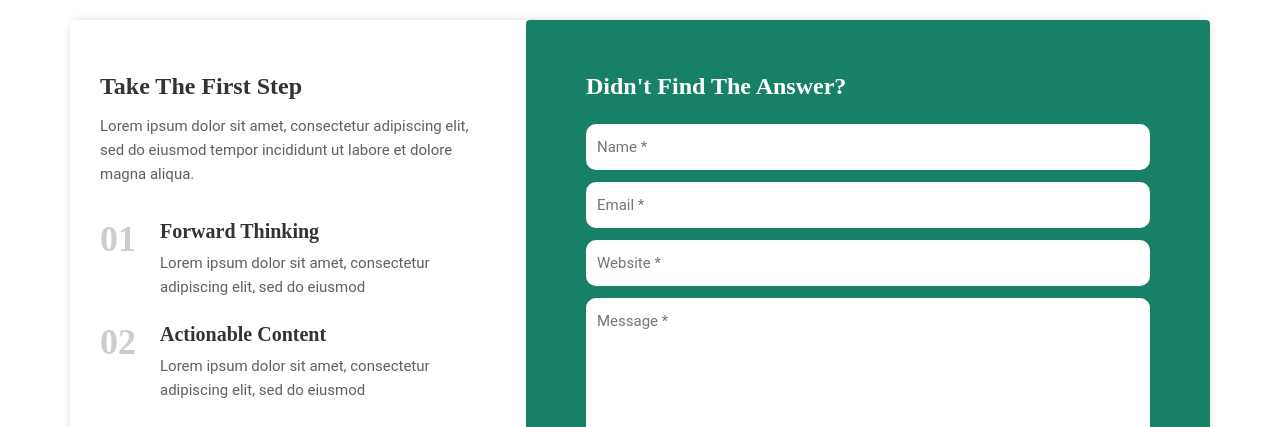
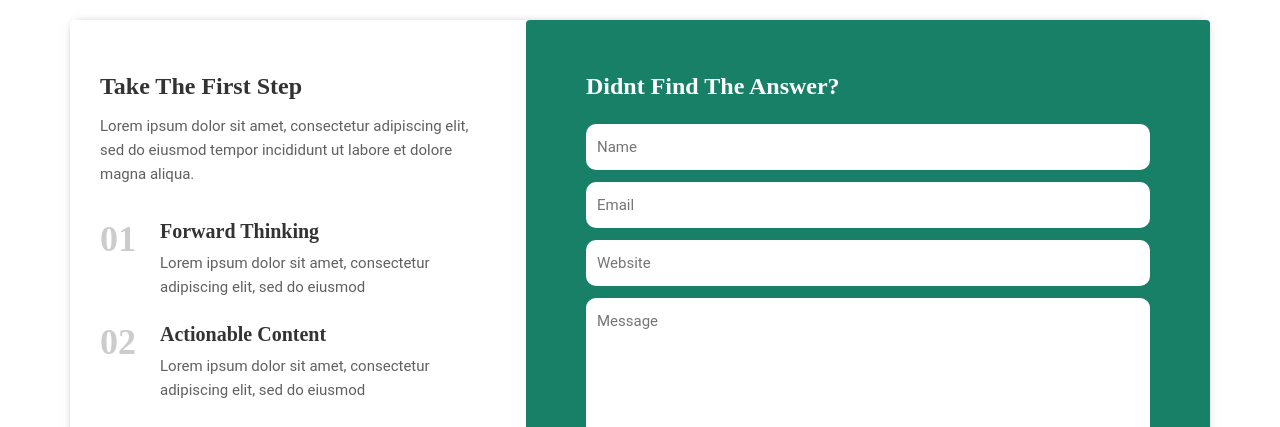
Before and after one commit to muharya55/stkip-tual, a Next.js app: page /kontak in a window 1280 px wide. Shown: the part 460-887 px from the top of the page. Built offline with nearby package versions, Linux system fonts and the light colour scheme; no server answers; some icons are missing; a web font is replaced by a local one.

Commit message:
perbaikan

```diff
--- a/src/app/berita-detail/page.tsx
+++ b/src/app/berita-detail/page.tsx
@@ -1,3 +1,4 @@
+import Image from 'next/image'
 import React from 'react'
 
 // src/app/berita-detail/page.tsx
@@ -15,7 +16,7 @@ export default async function Page({
                 <div className="row">
                 <div className="col-12 col-lg-12 mb-30px mb-lg-0">
                     <div className="blog-single-simple__wrapper">
-                    <img
+                    <Image
                         src="../images/berita/berita-1.jpeg"
                         alt=""
                         className="mb-30px"
--- a/src/app/kontak/page.tsx
+++ b/src/app/kontak/page.tsx
@@ -67,34 +67,33 @@ const Kontak = () => {
             </div>
             <div className="contact-box_right">
               <h5 className="fw-semibold text-white mb-20px">
-                Didn't Find The Answer?
+                Didnt Find The Answer?
               </h5>
               <form className="contact-box_right_form" id="contactForm">
                 <input
                   type="text"
                   id="name"
                   name="name"
-                  placeholder="Name *"
+                  placeholder="Name "
                 />
                 <input
                   type="email"
                   id="email"
                   name="email"
-                  placeholder="Email *"
+                  placeholder="Email "
                 />
                 <input
                   type="url"
                   id="website"
-                  placeholder="Website *"
+                  placeholder="Website"
                   name="website"
                 />
                 <textarea
                   id="message"
                   name="message"
                   rows={5}
-                  placeholder="Message *"
+                  placeholder="Message "
 
-                  defaultValue={""}
                 />
                 <button
                   type="submit"
--- a/src/app/section/gallery.tsx
+++ b/src/app/section/gallery.tsx
@@ -1,7 +1,6 @@
 'use client'; // jika digunakan di app router dan ada interaksi client-side
 
 import React from 'react';
-import Image from 'next/image';
 import CampusCard from 'app/components/campusCard';
 
 interface GalleryItem {
```
